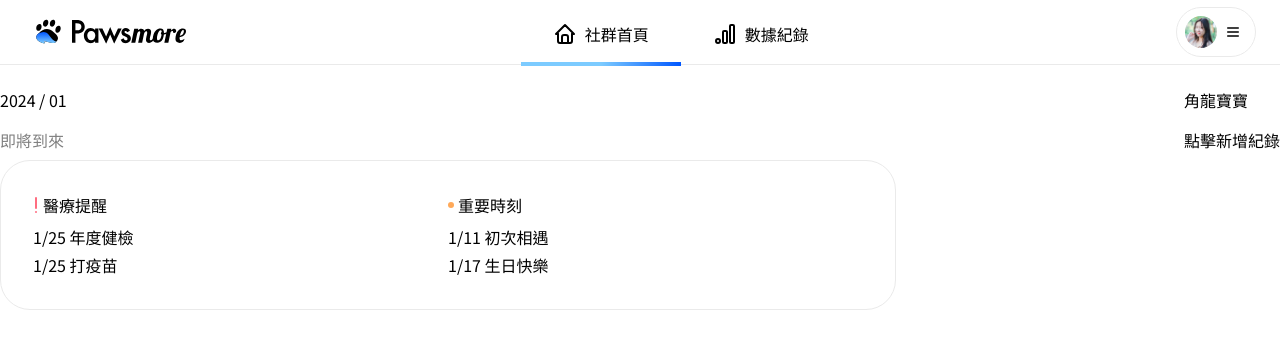
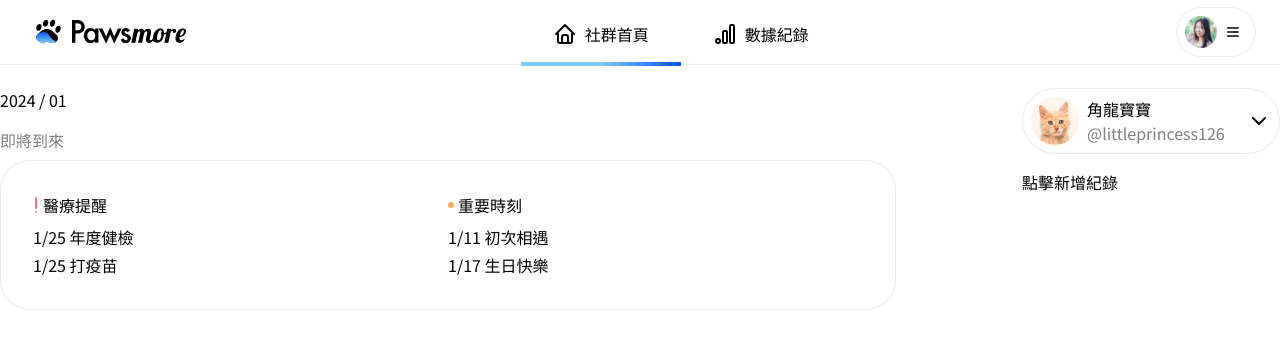
Before and after one commit to penspulse326/rocket_pawsmore, a Next.js app: page /test/record_dashboard in a window 1280 px wide. Shown: the top 348 px of the page. Built offline with nearby package versions, Linux system fonts and the light colour scheme.

Commit message:
style: add pet account card

```diff
--- a/src/components/recordDashboard/PetAccount.tsx
+++ b/src/components/recordDashboard/PetAccount.tsx
@@ -1,5 +1,86 @@
+import { useState } from "react";
+import Image from "next/image";
+import { IconChevronUp, IconChevronDown } from "@tabler/icons-react";
+
+interface AccountType {
+  name: string;
+  photo: string;
+  pet_id: string;
+}
+const petAccounts: AccountType[] = [
+  {
+    name: "角龍寶寶",
+    photo: "/test/pet-avatar-1.png",
+    pet_id: "littleprincess126",
+  },
+  {
+    name: "貝貝",
+    photo: "/test/pet-avatar-2.jpg",
+    pet_id: "beibeiiiii",
+  },
+];
+
 const PetAccount = () => {
-  return <div>角龍寶寶</div>;
+  const [isExpanded, setIsExpanded] = useState(false);
+  const [selectedPet, setSelectedPet] = useState(petAccounts[0]);
+
+  return (
+    <section className="relative min-w-[258px] w-full">
+      <div className="flex gap-x-2 items-center border border-stroke rounded-[60px] p-2">
+        <Image
+          src={selectedPet.photo}
+          width={48}
+          height={48}
+          className="rounded-full"
+          alt="pet avatar"
+        />
+        <div className="flex grow justify-between items-center">
+          <ul>
+            <li>{selectedPet.name}</li>
+            <li className="text-note">@{selectedPet.pet_id}</li>
+          </ul>
+          {isExpanded ? (
+            <IconChevronUp
+              size={24}
+              className="hover:cursor-pointer"
+              onClick={() => setIsExpanded(!isExpanded)}
+            />
+          ) : (
+            <IconChevronDown
+              size={24}
+              className="hover:cursor-pointer"
+              onClick={() => setIsExpanded(!isExpanded)}
+            />
+          )}
+        </div>
+      </div>
+      {isExpanded && (
+        <div className="absolute top-[76px] bg-white border border-stroke rounded-[30px] p-2 min-w-[242px] w-full">
+          {petAccounts.map((account, index) => {
+            return (
+              <ul
+                className="flex gap-x-2 items-center rounded-[60px] p-2 hover:bg-secondary hover:cursor-pointer"
+                onClick={() => setSelectedPet(petAccounts[index])}
+                key={`${index}-${account.name}`}
+              >
+                <Image
+                  src={account.photo}
+                  width={48}
+                  height={48}
+                  className="rounded-full"
+                  alt="pet avatar"
+                />
+                <ol className="mr-2">
+                  <li>{account.name}</li>
+                  <li className="text-note">@{account.pet_id}</li>
+                </ol>
+              </ul>
+            );
+          })}
+        </div>
+      )}
+    </section>
+  );
 };
 
 export default PetAccount;
```
Also changed, not shown: public/test/pet-avatar-1.png (added), public/test/pet-avatar-2.jpg (added).
